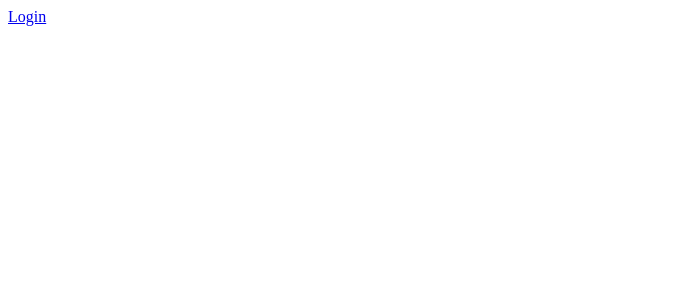
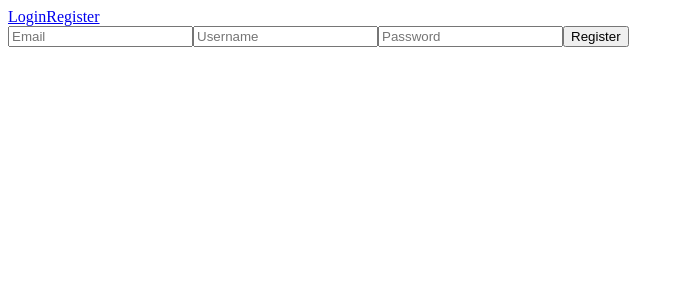
Before and after one commit to dpprdgls/checkOff, a React app in the folder checkOffProject/client/src/: page /register in a window 1280 px wide. Before the commit this address had no page. Shown: the top 300 px of the page, without its empty margins (0-684 px from the left). Built offline with nearby package versions, Linux system fonts and the light colour scheme; the HTML template or start-up script is replaced by a standard one.

Commit message:
added registration code

```diff
--- a/checkOffProject/client/src/App.jsx
+++ b/checkOffProject/client/src/App.jsx
@@ -1,16 +1,19 @@
 import React from 'react';
 import { BrowserRouter as Router, Route, Routes, Link } from 'react-router-dom';
 import LoginForm from './components/LoginForm';
+import RegisterForm from './components/RegisterForm';
 
 const App = () => {
   return (
     <Router>
       <nav>
         <Link to="/login">Login</Link>
+        <Link to="/register">Register</Link>
       </nav>
       <Routes>
         <Route path="/" element={<h1>Welcome to the app</h1>} />
         <Route path="/login" element={<LoginForm />} />
+        <Route path="/register" element={<RegisterForm />} />
         {/* Add more routes as needed */}
       </Routes>
     </Router>
--- /dev/null
+++ b/checkOffProject/client/src/components/RegisterForm.jsx
@@ -0,0 +1,50 @@
+import React, { useState } from 'react';
+import { useMutation } from '@apollo/client';
+import { REGISTER_USER } from '../graphql/mutations.js';
+
+const RegisterForm = () => {
+    const [formData, setFormData] = useState({ email: '', username: '', password: '' });
+    const [registerUser, { data, loading, error }] = useMutation(REGISTER_USER);
+
+    const handleRegister = async (e) => {
+        e.preventDefault();
+        try {
+            await registerUser({ variables: { ...formData } });
+            // Handle successful registration, e.g., display success message
+        } catch (err) {
+            console.error(err);
+        }
+    }
+
+
+return (
+    <form onSubmit={handleRegister}>
+        <input
+            type="text"
+            value={formData.email}
+            onChange={(e) => setFormData({...formData, email: e.target.value })}
+            placeholder="Email"
+        />
+        <input
+            type="text"
+            value={formData.username}
+            onChange={(e) => setFormData({...formData, username: e.target.value })}
+            placeholder="Username"
+        />
+        <input
+            type="password"
+            value={formData.password}
+            onChange={(e) => setFormData({...formData, password: e.target.value })}
+            placeholder="Password"
+        />
+        <button type="submit" disabled={loading}>
+            {loading ? 'Registering...' : 'Register'}
+        </button>
+        {error && <p>{error.message}</p>}
+        {data && <p>Registration successful!</p>}
+    </form>
+);
+
+};
+
+export default RegisterForm;
--- a/checkOffProject/client/src/graphql/mutations.js
+++ b/checkOffProject/client/src/graphql/mutations.js
@@ -3,9 +3,11 @@ import { gql } from '@apollo/client';
 export const LOGIN_USER = gql`
   mutation login($email: String!, $password: String!) {
     login(email: $email, password: $password) {
-      id
-      username
-      token
+    token
+    user {
+        id
+        username
+        }
     }
   }
 `;
@@ -13,9 +15,13 @@ export const LOGIN_USER = gql`
 export const REGISTER_USER = gql`
   mutation register($username: String!, $email: String!, $password: String!) {
     register(username: $username, email: $email, password: $password) {
-      id
-      username
-      token
+    token
+    user {
+        id
+        username
+        }
+
+
     }
   }
 `;
```
Also changed, not shown: 1 other file (tests, documents, lock files or other folders).
